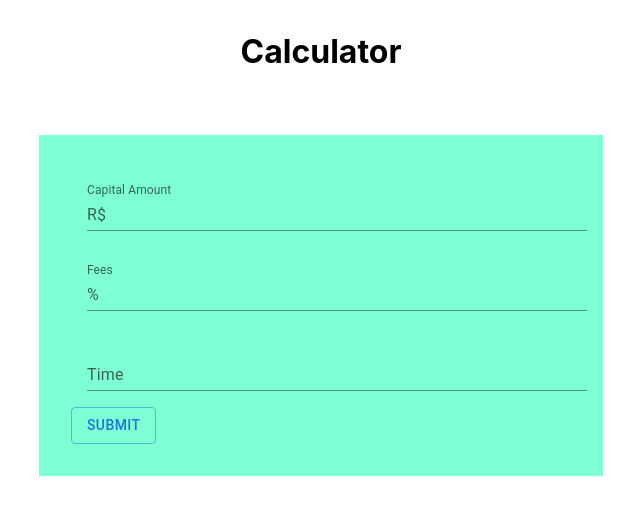
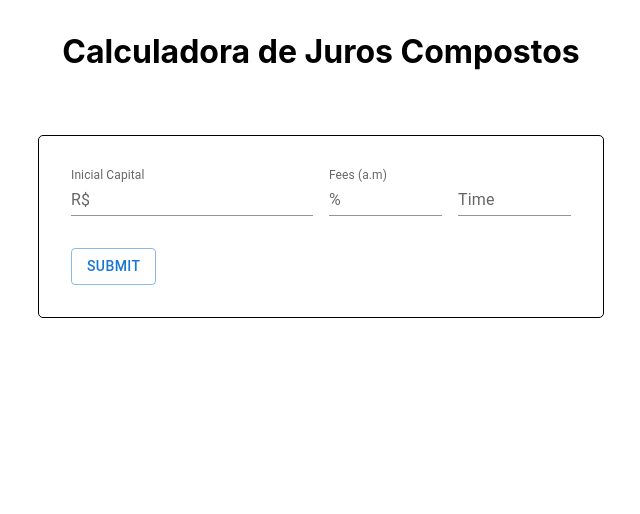
Before and after one commit to TaisaBraga/Calcule_juros_compostos, a React (Create React App) app: page / in a window 1280 px wide. Shown: the top 514 px of the page, without its empty margins (319-959 px from the left). Built offline with nearby package versions, Linux system fonts and the light colour scheme.

Commit message:
Add function to calculate the total amount

```diff
--- a/package.json
+++ b/package.json
@@ -16,6 +16,7 @@
     "@types/react-dom": "^18.0.6",
     "react": "^18.2.0",
     "react-dom": "^18.2.0",
+    "react-number-format": "^5.0.1",
     "react-scripts": "5.0.1",
     "styled-components": "^5.3.6",
     "typescript": "^4.8.4",
--- a/src/App.css
+++ b/src/App.css
@@ -15,7 +15,8 @@
 }
 
 .App > div{
-  background-color: aquamarine;
+  border: 1px solid black;
+  border-radius: 5px;
   margin: 2rem;
   padding: 2rem;
 }
--- a/src/App.tsx
+++ b/src/App.tsx
@@ -4,7 +4,7 @@ import Calculator from "./components/pages";
 function App() {
   return (
     <div className="App">
-      <h1>Calculator</h1>
+      <h1>Calculadora de Juros Compostos</h1>
       <div>
         <Calculator />
       </div>
--- a/src/components/pages/index.tsx
+++ b/src/components/pages/index.tsx
@@ -4,64 +4,101 @@ import FormControl from "@mui/material/FormControl";
 import InputLabel from "@mui/material/InputLabel";
 import Input from "@mui/material/Input";
 import InputAdornment from "@mui/material/InputAdornment";
-import Button from '@mui/material/Button';
+import Button from "@mui/material/Button";
+import { Grid } from "@mui/material";
 
-// const useStyles = makeStyles(() => ({
-//   Box: {
-
-//   }
-// }));
-
-interface State {
-  amount: number;
+interface StateValuesInformation {
+  inicialCapital: number;
   fees: number;
   time: number;
 }
 
 const CalculatorPage = () => {
-  //const classes = useStyles();
-  const [values, setValues] = useState<State>({} as State);
+  const [values, setValues] = useState<StateValuesInformation>(
+    {} as StateValuesInformation
+  );
 
-  const handleAmountChange =
-    (prop: keyof State) => (event: React.ChangeEvent<HTMLInputElement>) => {
-      setValues({ ...values, [prop]: event.target.value });
+  const handleSubmit = (): void => {
+    let totalAmount: number;
+
+    totalAmount =
+      values.inicialCapital * (1 + values.fees / 100) ** values.time;
+    console.log(totalAmount.toFixed(2));
   };
 
   return (
-    <Box sx={{ width: 500}}>
-      <FormControl fullWidth sx={{ m: 2}} variant="standard">
-        <InputLabel htmlFor="standard-adornment-Capital-Amount">
-          Capital Amount
+    <Box sx={{ width: 500 }}>
+      <Grid container spacing={2}>
+        <Grid item xs={12} sm={12} md={6} lg={6} xl={6}>
+          <FormControl fullWidth variant="standard">
+            <InputLabel htmlFor="standard-adornment-inicialCapital">
+              Inicial Capital
             </InputLabel>
             <Input
-          id="standard-adornment-Capital-Amount"
-          value={values.amount}
-          onChange={handleAmountChange("amount")}
-          startAdornment={<InputAdornment position="start">R$</InputAdornment>}
-          type="number"
+              id="standard-adornment-inicialCapital"
+              name="inicialCapital"
+              value={Number(values.inicialCapital) || ""}
+              inputProps={{ inputMode: "numeric" }}
+              startAdornment={
+                <InputAdornment position="start">R$</InputAdornment>
+              }
+              onChange={(e) => {
+                setValues({
+                  ...values,
+                  inicialCapital: Number(e.target.value),
+                });
+              }}
             />
           </FormControl>
-      <FormControl   fullWidth sx={{ m: 2}} variant="standard">
-        <InputLabel htmlFor="standard-adornment-fees">Fees</InputLabel>
+        </Grid>
+        <Grid item xs={12} sm={12} md={3} lg={3} xl={3}>
+          <FormControl fullWidth variant="standard">
+            <InputLabel htmlFor="standard-adornment-fees">
+              Fees (a.m)
+            </InputLabel>
             <Input
               id="standard-adornment-fees"
-          value={values.fees}
-          startAdornment={<InputAdornment position="start">%</InputAdornment>}
+              name="fees"
+              value={Number(values.fees) || ""}
+              startAdornment={
+                <InputAdornment position="start">%</InputAdornment>
+              }
               type="number"
+              onChange={(e) => {
+                setValues({ ...values, fees: Number(e.target.value) });
+              }}
             />
           </FormControl>
-      <FormControl  fullWidth sx={{ m: 2 }} variant="standard">
+        </Grid>
+
+        <Grid item xs={12} sm={12} md={3} lg={3} xl={3}>
+          <FormControl fullWidth variant="standard">
             <InputLabel htmlFor="standard-adornment-time">Time</InputLabel>
             <Input
               id="standard-adornment-time"
-          value={values.time}
+              name="time"
+              value={values.time || ""}
               placeholder="Digite o período em meses"
               type="number"
+              onChange={(e) => {
+                setValues({ ...values, time: Number(e.target.value) });
+              }}
             />
           </FormControl>
-      <Button variant="outlined">Submit</Button>
+        </Grid>
+      </Grid>
+      <Button
+        variant="outlined"
+        onClick={handleSubmit}
+        sx={{ marginTop: "2rem" }}
+      >
+        Submit
+      </Button>
     </Box>
   );
 };
 
 export default CalculatorPage;
+function makeStyles(arg0: () => {}) {
+  throw new Error("Function not implemented.");
+}
```
Also changed, not shown: 1 other file (tests, documents, lock files or other folders). Lines whose indentation alone changed are shown as unchanged.
